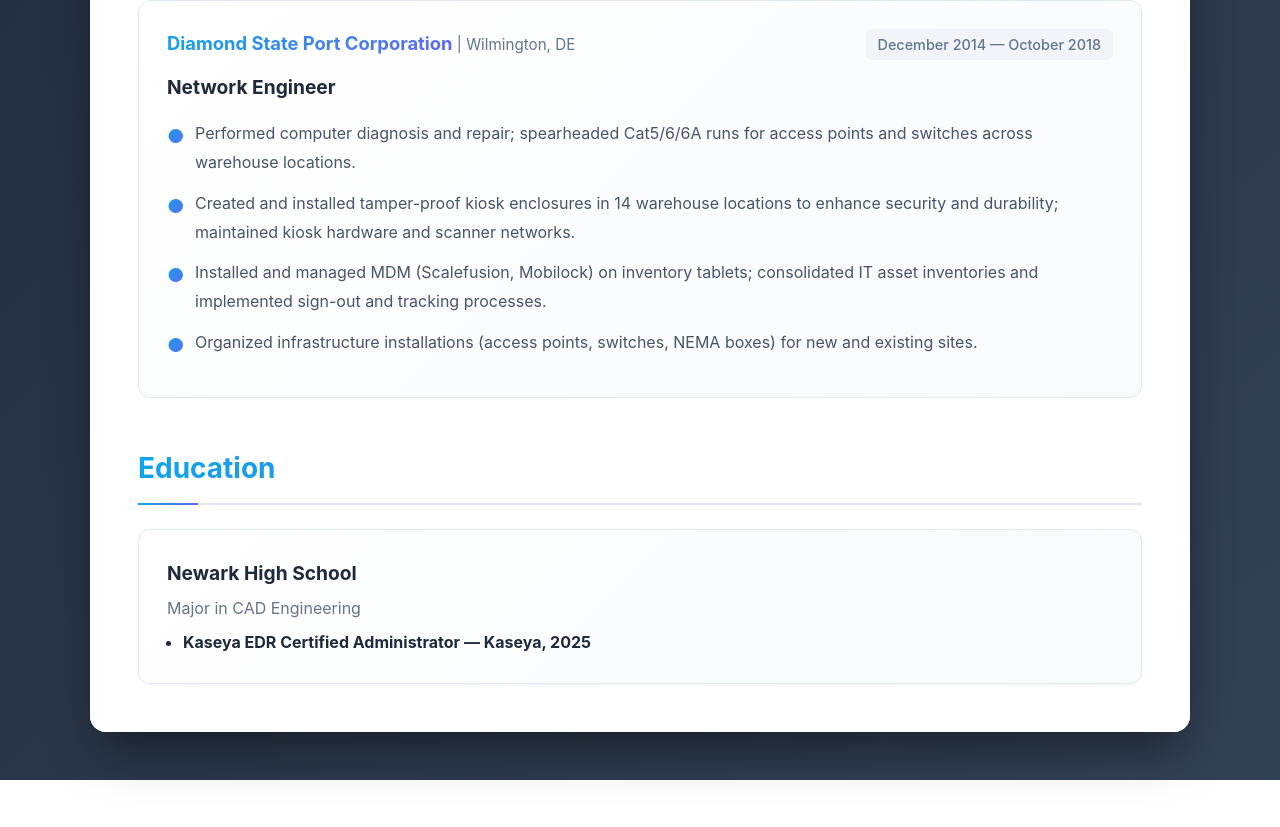
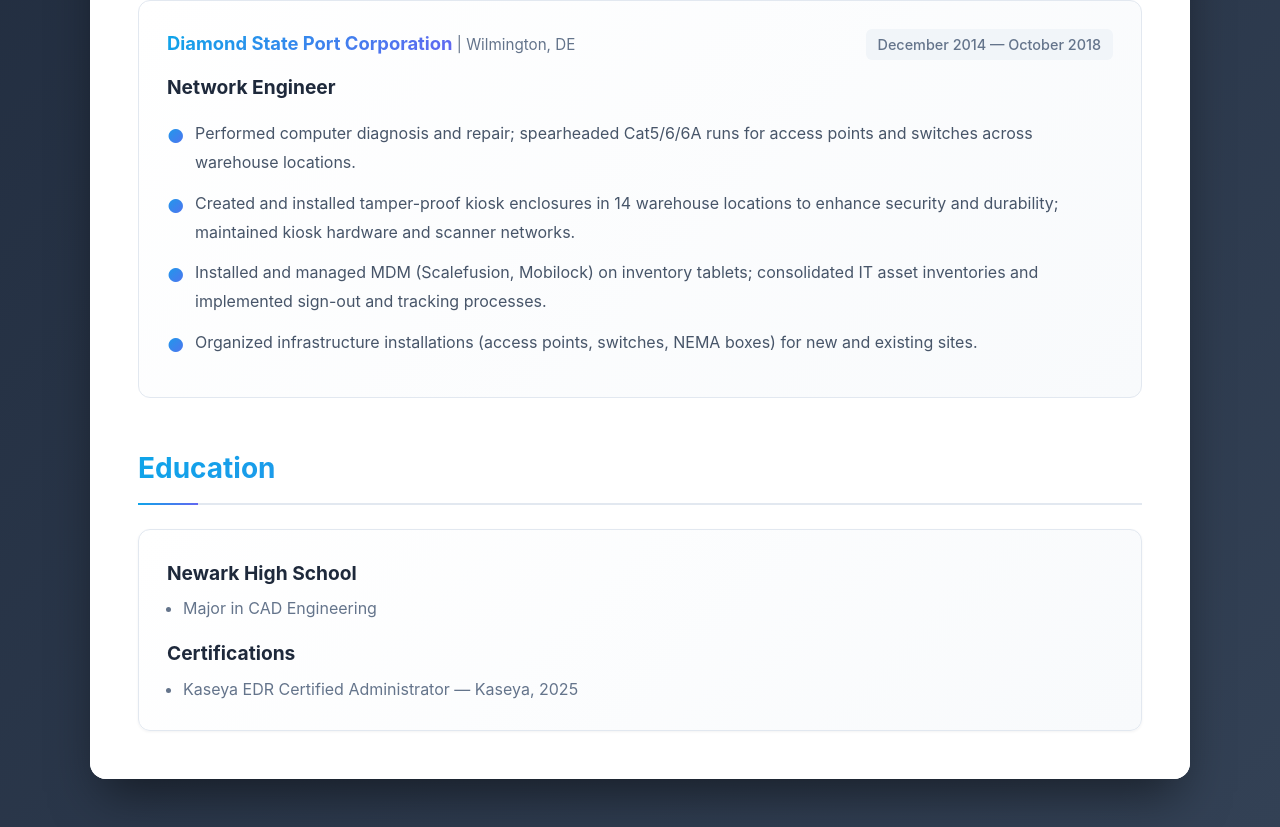
Before and after one commit to Troodon7/Alexander_Kane, a React (Vite) app in the folder resume/: page / in a window 1280 px wide. Shown: the part 3537-4364 px from the top of the page. Before the commit the page ends 4317 px from the top, so only its background shows below. Built offline with nearby package versions, Linux system fonts and the light colour scheme.

Commit message:
Restructure education section — separate Certifications heading, bullet for major

```diff
--- a/resume/src/App.jsx
+++ b/resume/src/App.jsx
@@ -190,13 +190,18 @@ function Education({ education }) {
   return (
     <div className="education">
       <h3>{education.school}</h3>
-      <p>{education.major}</p>
+      <ul className="edu-list">
+        <li>{education.major}</li>
+      </ul>
       {education.certifications && education.certifications.length > 0 && (
-        <ul className="cert-list">
-          {education.certifications.map((cert, index) => (
-            <li key={index}>{cert}</li>
-          ))}
-        </ul>
+        <>
+          <h3 className="cert-heading">Certifications</h3>
+          <ul className="edu-list">
+            {education.certifications.map((cert, index) => (
+              <li key={index}>{cert}</li>
+            ))}
+          </ul>
+        </>
       )}
     </div>
   );
--- a/resume/src/styles.css
+++ b/resume/src/styles.css
@@ -380,12 +380,18 @@ body.fade-out {
   font-size: 1rem;
 }
 
-.cert-list {
-  margin: 0.5rem 0 0 1rem;
+.cert-heading {
+  font-size: 1.2rem;
+  font-weight: 700;
+  color: #1e293b;
+  margin: 1rem 0 0.5rem 0;
+}
+
+.edu-list {
+  margin: 0.25rem 0 0 1rem;
   padding: 0;
-  color: #1e293b;
+  color: #64748b;
   font-size: 1rem;
-  font-weight: 700;
 }
 
 /* ============================================
@@ -502,8 +508,12 @@ body.dark-mode .education p {
   color: #94a3b8;
 }
 
-body.dark-mode .cert-list {
+body.dark-mode .cert-heading {
   color: #e2e8f0;
+}
+
+body.dark-mode .edu-list {
+  color: #94a3b8;
 }
 
 /* ============================================
@@ -755,10 +765,15 @@ body.dark-mode .cert-list {
     color: #64748b !important;
   }
 
-  .cert-list {
+  .cert-heading {
+    font-size: 0.9rem !important;
+    color: #111 !important;
+    margin-top: 0.5rem !important;
+  }
+
+  .edu-list {
     font-size: 0.8rem !important;
-    color: #111 !important;
-    font-weight: 700 !important;
+    color: #64748b !important;
   }
 
   /* --- Links --- */
```
Also changed, not shown: 5 other files (tests, documents, lock files or other folders).
